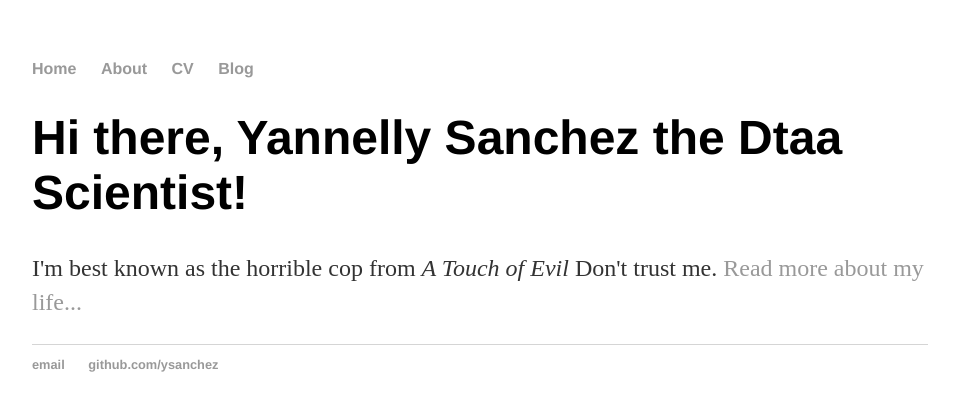
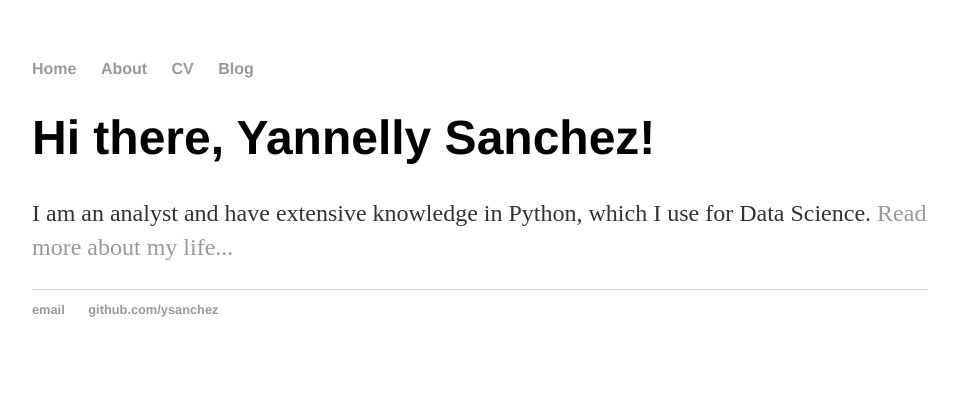
Before and after one commit to ysanchez/ysanchez.github.io, a Jekyll site: the page built from index.html, in a window 1280 px wide. Shown: the top 411 px of the page, without its empty margins (160-1116 px from the left). Built offline with Jekyll 4.4.1, drawn with Linux system fonts in a browser that asks for light colours.

Commit message:
Update index.html

```diff
--- a/index.html
+++ b/index.html
@@ -5,6 +5,6 @@ title: 'Yannelly Sanchez, Data Science'
 published: true
 ---
 <div class="blurb">
-	<h1>Hi there, Yannelly Sanchez the Dtaa Scientist!</h1>
-	<p>I'm best known as the horrible cop from <em>A Touch of Evil</em> Don't trust me. <a href="/about">Read more about my life...</a></p>
+	<h1>Hi there, Yannelly Sanchez!</h1>
+	<p>I am an analyst and have extensive knowledge in Python, which I use for Data Science. <a href="/about">Read more about my life...</a></p>
 </div><!-- /.blurb -->
```
